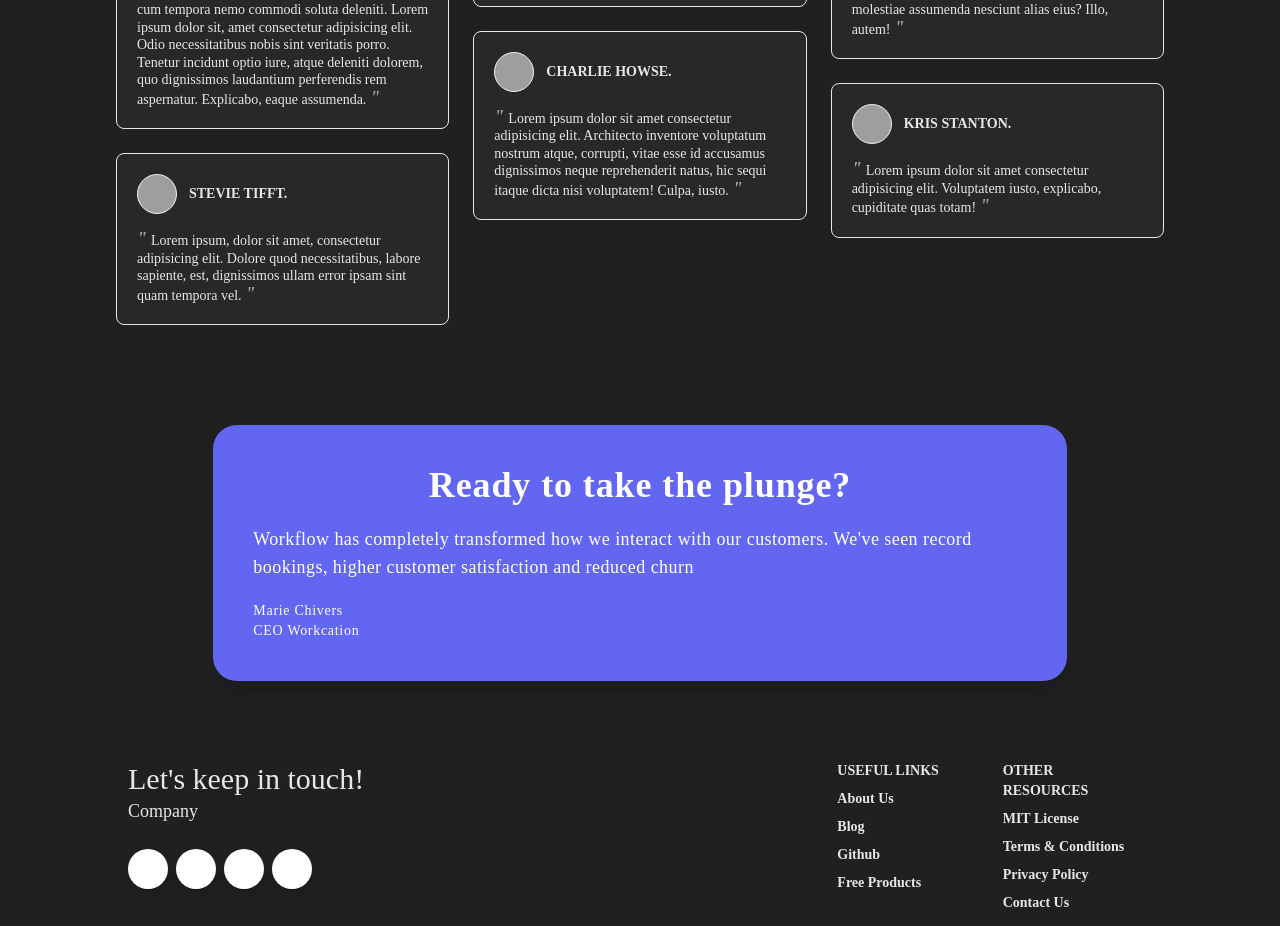
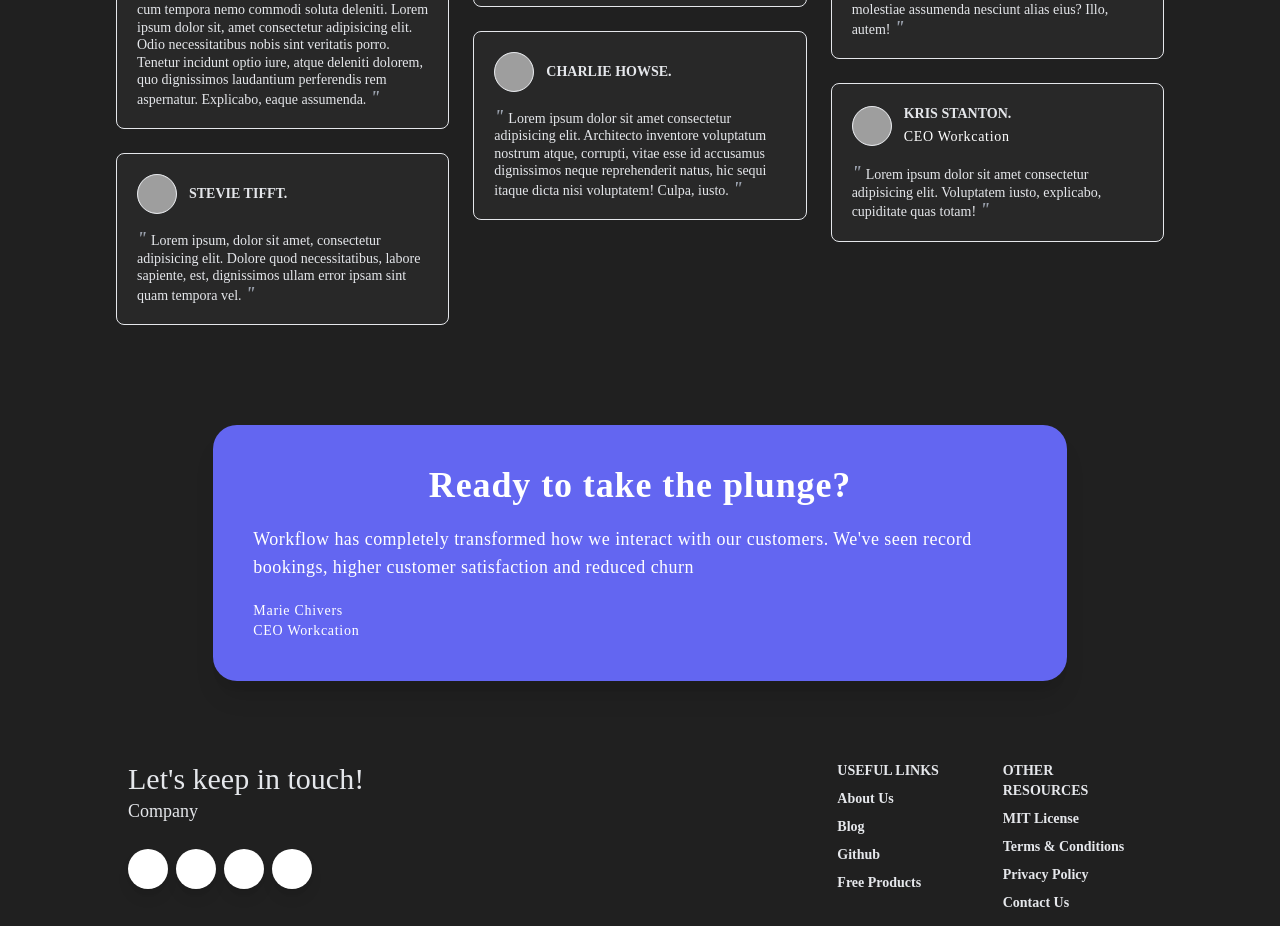
Before and after one commit to synerjay/landing-page-template-nextjs, a Next.js app: page / in a window 1280 px wide. Shown: the part 6260-7186 px from the top of the page. Built offline with nearby package versions, Linux system fonts and the light colour scheme; grey boxes are pictures that could not be loaded.

Commit message:
added titles

```diff
--- a/comps/Testimonials.js
+++ b/comps/Testimonials.js
@@ -169,6 +169,9 @@ const Testimonials = () => {
                     <h6 className='font-bold text-sm uppercase text-gray-200'>
                       Kris Stanton.
                     </h6>
+                    <backqoutes class='font-normal text-white text-sm tracking-wider'>
+                      CEO Workcation
+                    </backqoutes>
                   </div>
                 </div>
                 <div className='w-full'>
```
